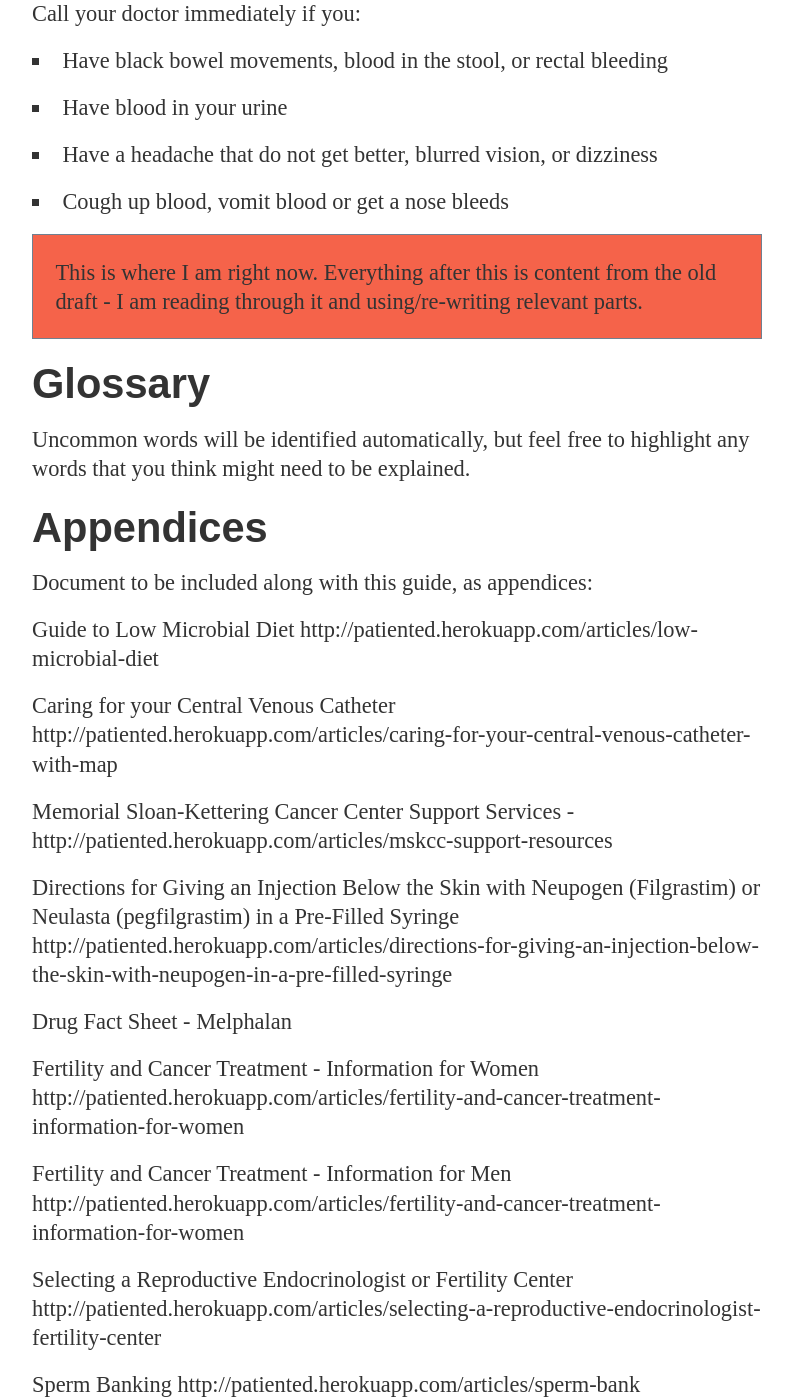
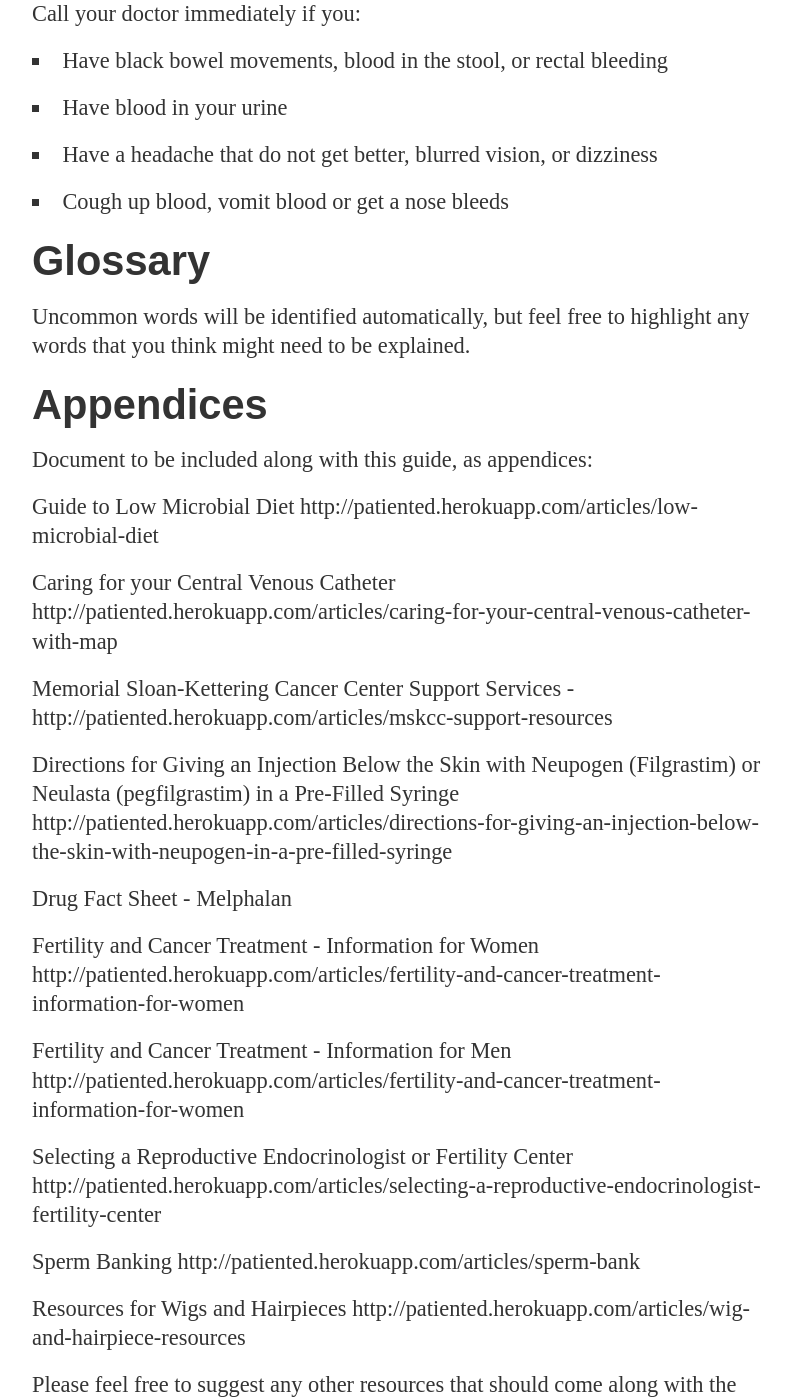
Before and after one commit to mskccpatiented/contentaudit, a Jekyll site: the page built from _posts/2012-11-19-auto-bmt-outpatient-guide-hybrid.md, in a window 1280 px wide and 1400 px high, scrolled down 45722 px. Shown: the whole window, without its empty margins (128-921 px from the left). Built offline with Jekyll 4.4.1, drawn with Linux system fonts in a browser that asks for light colours; Markdown is read by kramdown in place of the engine named in the settings; some of the changed text lies outside the part shown.

Commit message:
deploying BMT patient ed

```diff
--- a/_posts/2012-11-19-auto-bmt-outpatient-guide-hybrid.md
+++ b/_posts/2012-11-19-auto-bmt-outpatient-guide-hybrid.md
@@ -813,8 +813,6 @@
 * Have a headache that do not get better, blurred vision, or dizziness
 * Cough up blood, vomit blood or get a nose bleeds
 
-<p class="dmz">This is where I am right now. Everything after this is content from the old draft - I am reading through it and using/re-writing relevant parts.</p>
-
 ## Glossary
 Uncommon words will be identified automatically, but feel free to highlight any words that you think might need to be explained.
 
@@ -851,3 +849,5 @@
 http://patiented.herokuapp.com/articles/wig-and-hairpiece-resources
 
 Please feel free to suggest any other resources that should come along with the Outpatient BMT Guide.
+
+<p class="dmz">Draft 1: This is where I am right now. Everything after this is content from the old draft - I am reading through it and using/re-writing relevant parts.</p>
```
Also changed, not shown: 1 other file.
